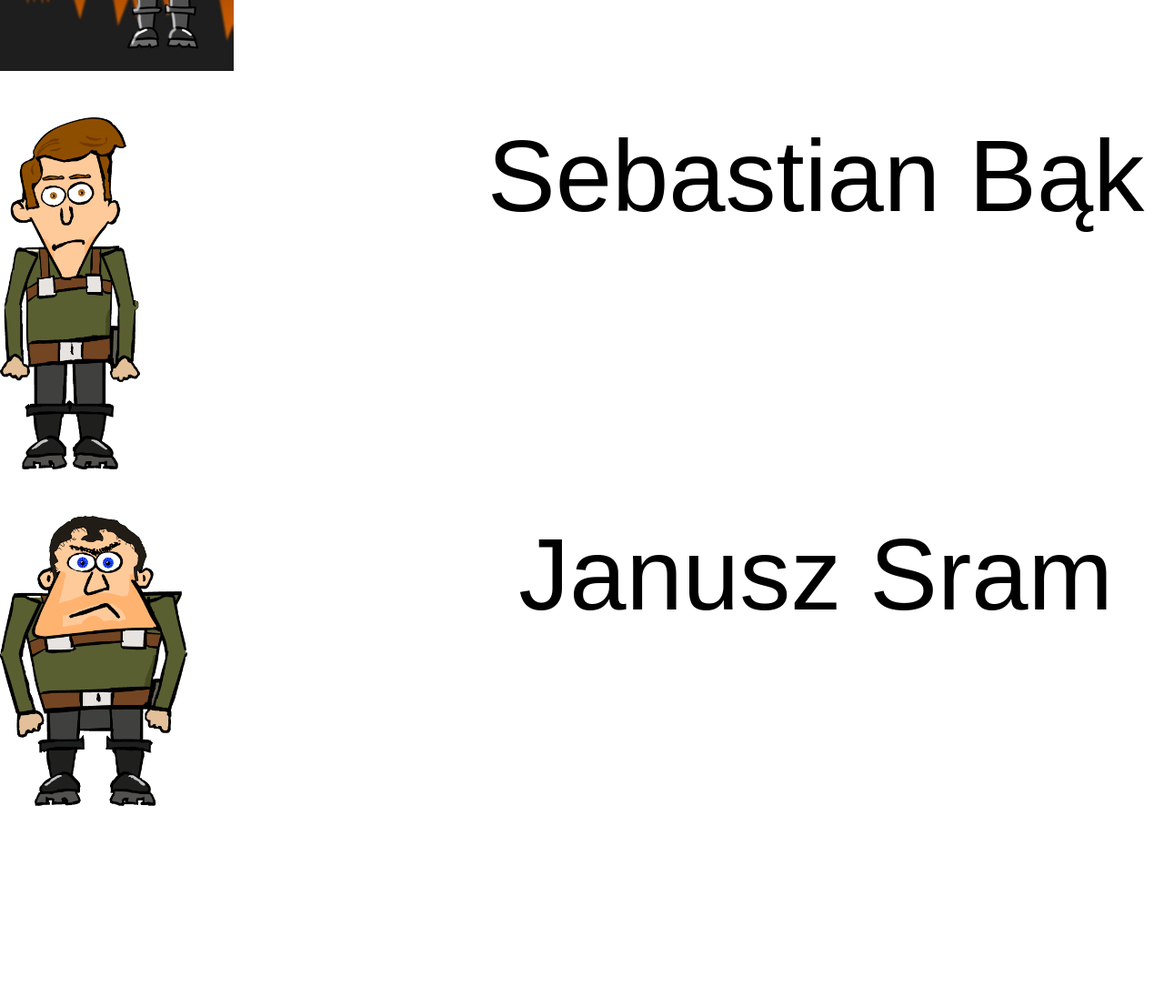
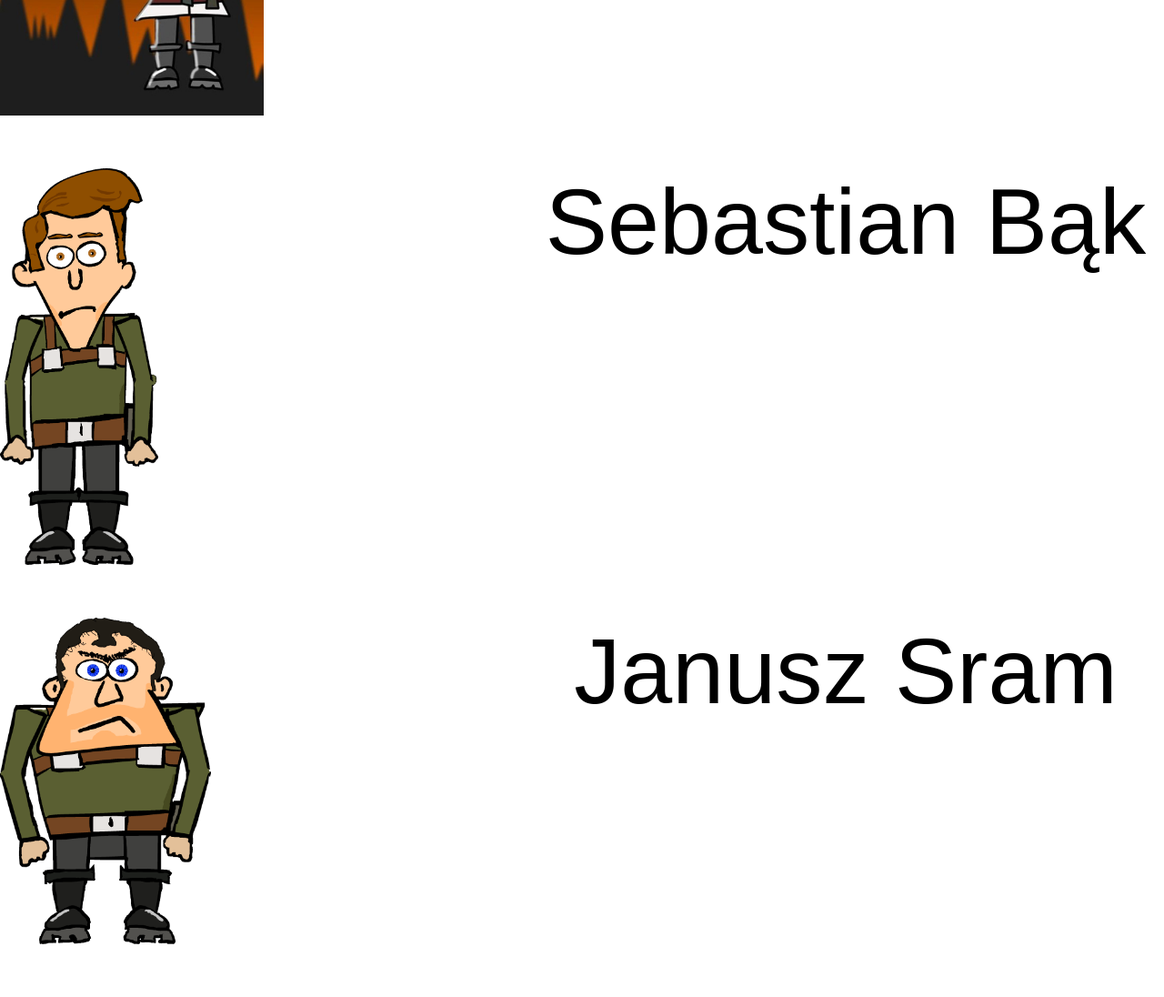
Before and after one commit to SikeNowCol/SikeNowCol.github.io, a website: page gallery.html in a window 1280 px wide. Shown: the part 560-1656 px from the top of the page at 91% size. Before the commit the page ends 1497 px from the top, so only its background shows below. Drawn offline with Linux system fonts and the light colour scheme.

Commit message:
Add files via upload

```diff
--- a/style.css
+++ b/style.css
@@ -50,7 +50,7 @@ input
     width: 50%;
     margin-bottom: 10%;
     align-self: center;
-    min-width: 100px;
+    min-width: 2vmax;
 }
 #gallery p1
 {
@@ -59,21 +59,21 @@ input
     height: 100%;
     margin: 0;
     padding: 0;
-    font-size: 700%;
+    font-size: 8vmax;
 }
 .container #janusz
 {
     width: 40%;
     margin-bottom: 10%;
     align-self: center;
-    min-width: 100px;
+    min-width: 2vmax;
 }
 .container #seba
 {
     width: 30%;
     margin-bottom: 10%;
     align-self: center;
-    min-width: 100px;
+    min-width: 2vmax;
 }
 a.button {
     text-decoration: none;
```
